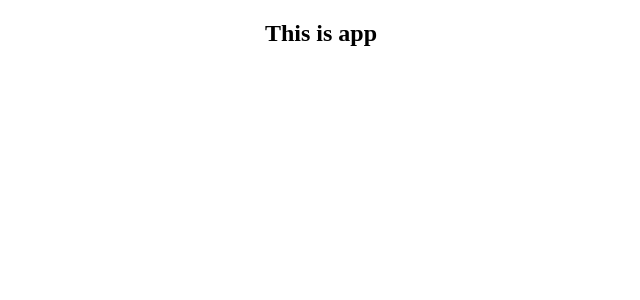
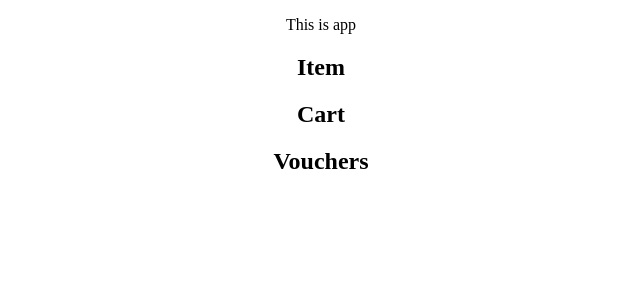
Before and after one commit to OlenaKashuba/dd-clothing-retailer, a React (Create React App) app: page / in a window 1280 px wide. Shown: the top 300 px of the page, without its empty margins (319-959 px from the left). Built offline with nearby package versions, Linux system fonts and the light colour scheme.

Commit message:
Create Cart, Item and Vouchers components and test their rendering within App

```diff
--- a/src/App.js
+++ b/src/App.js
@@ -1,12 +1,18 @@
 import React, { Component } from 'react';
 import './App.css';
+import Item from './Item';
+import Cart from './Cart';
+import Vouchers from './Vouchers';
 
 class App extends Component {
   render() {
     return (
       <div className="App">
         <main>
-          <h2> This is app</h2>
+          <p> This is app</p>
+          <Item />
+          <Cart />
+          <Vouchers />
         </main>
       </div>
     );
--- /dev/null
+++ b/src/Cart.js
@@ -0,0 +1,9 @@
+import React from 'react';
+
+const Cart = () => {
+  return (
+    <h2> Cart </h2>
+  )
+}
+
+export default Cart;
--- /dev/null
+++ b/src/Item.js
@@ -0,0 +1,9 @@
+import React from 'react';
+
+const Item = () => {
+  return (
+    <h2> Item </h2>
+  )
+}
+
+export default Item;
--- /dev/null
+++ b/src/Vouchers.js
@@ -0,0 +1,10 @@
+import React from 'react';
+
+const Vouchers = () => {
+  return (
+    <h2> Vouchers </h2>
+  )
+}
+
+
+export default Vouchers;
```
Also changed, not shown: src/shop-data.json (renamed from src/shop-items.json), src/vouchers-data.json (renamed from src/vouchers.json), 1 other file (tests, documents, lock files or other folders).
